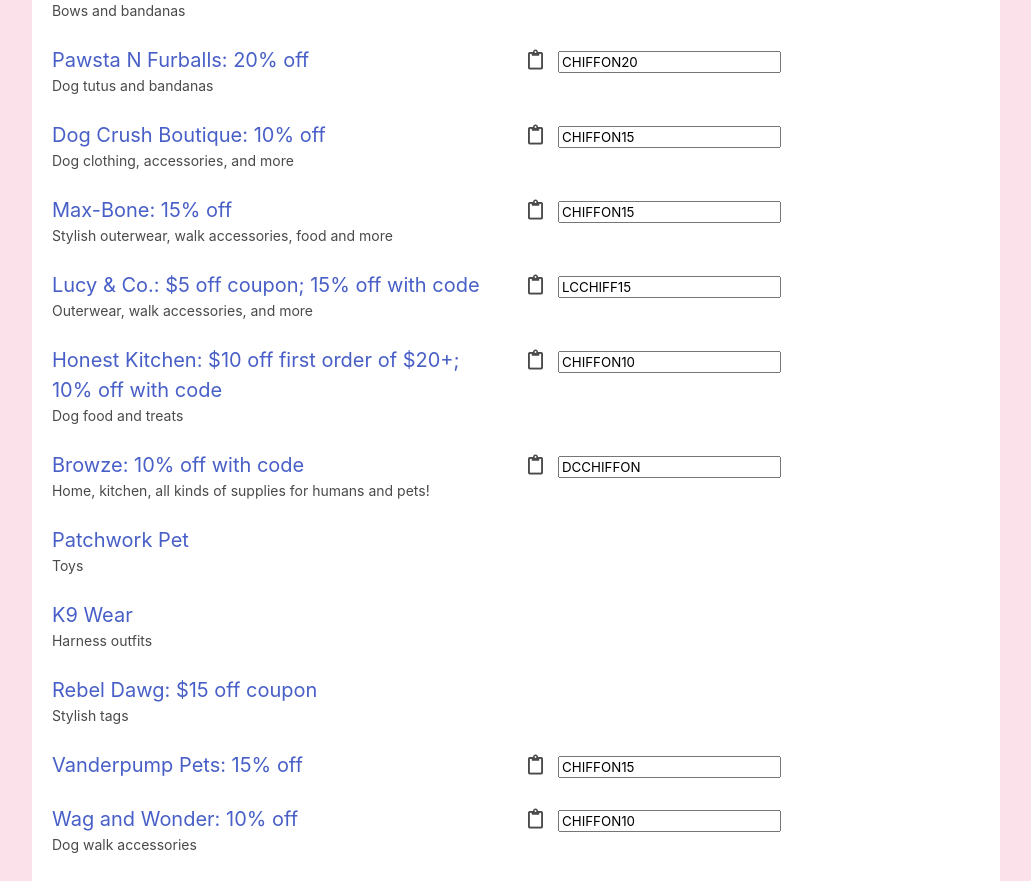
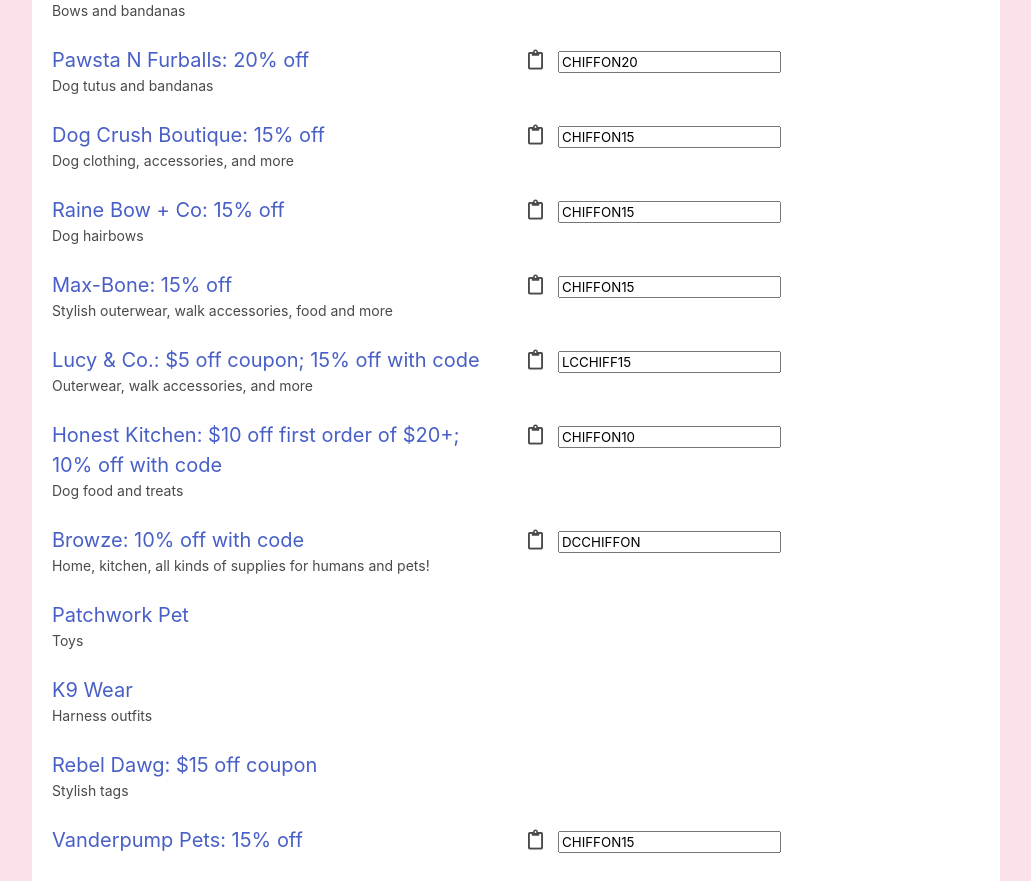
Before and after one commit to TechieQian/chiffon, a React (Create React App) app: page /shop in a window 1280 px wide. Shown: the part 1490-2371 px from the top of the page, without its empty margins (124-1155 px from the left). Built offline with nearby package versions, Linux system fonts and the light colour scheme.

Commit message:
editing sponsors

```diff
--- a/src/data/sponsors.ts
+++ b/src/data/sponsors.ts
@@ -80,9 +80,15 @@ const sponsors = [
   },
   {
     link: "https://dogcrushboutique.com/",
-    label: "Dog Crush Boutique: 10% off",
+    label: "Dog Crush Boutique: 15% off",
     code: "CHIFFON15",
     subtitle: "Dog clothing, accessories, and more"
+  },
+  {
+    link: "https://www.etsy.com/shop/Rainebowandco",
+    label: "Raine Bow + Co: 15% off",
+    code: "CHIFFON15",
+    subtitle: "Dog hairbows"
   },
   {
     link: "https://max-bone.bop8.net/kn5Wz",
```
